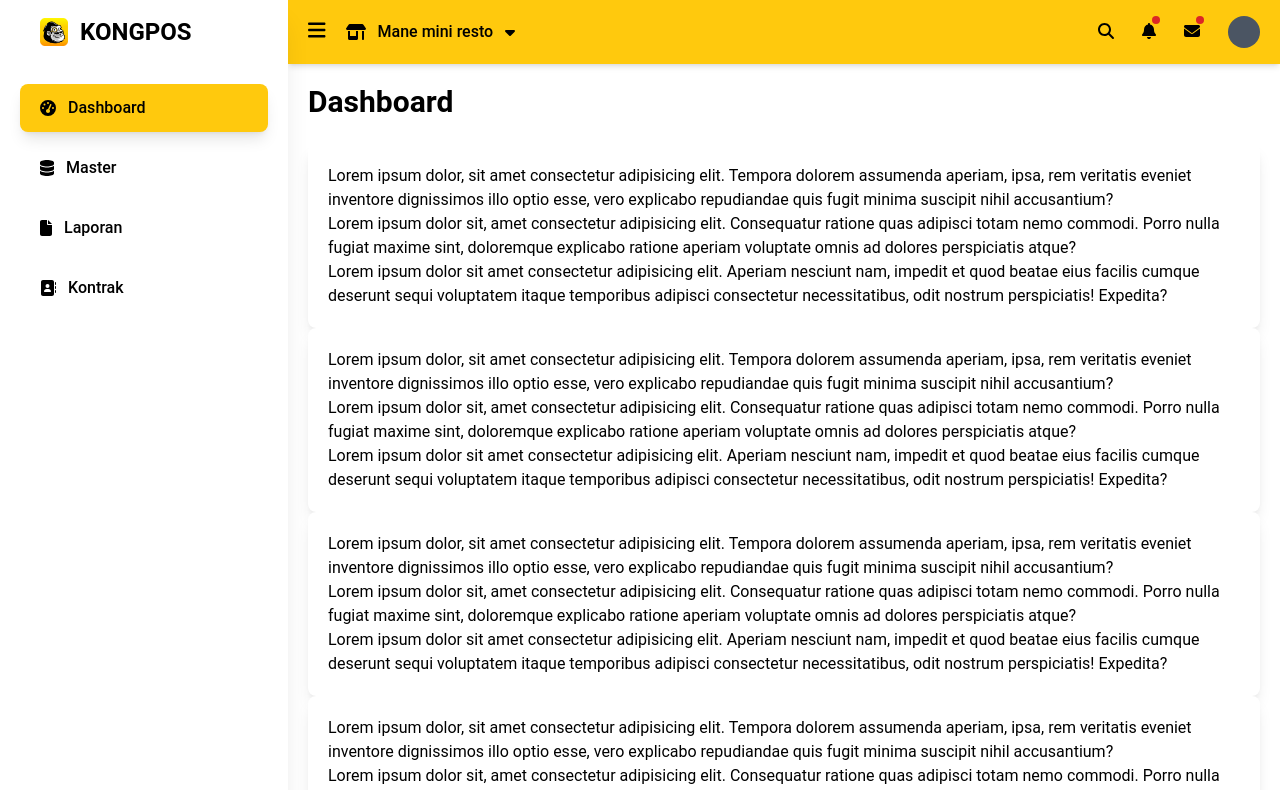
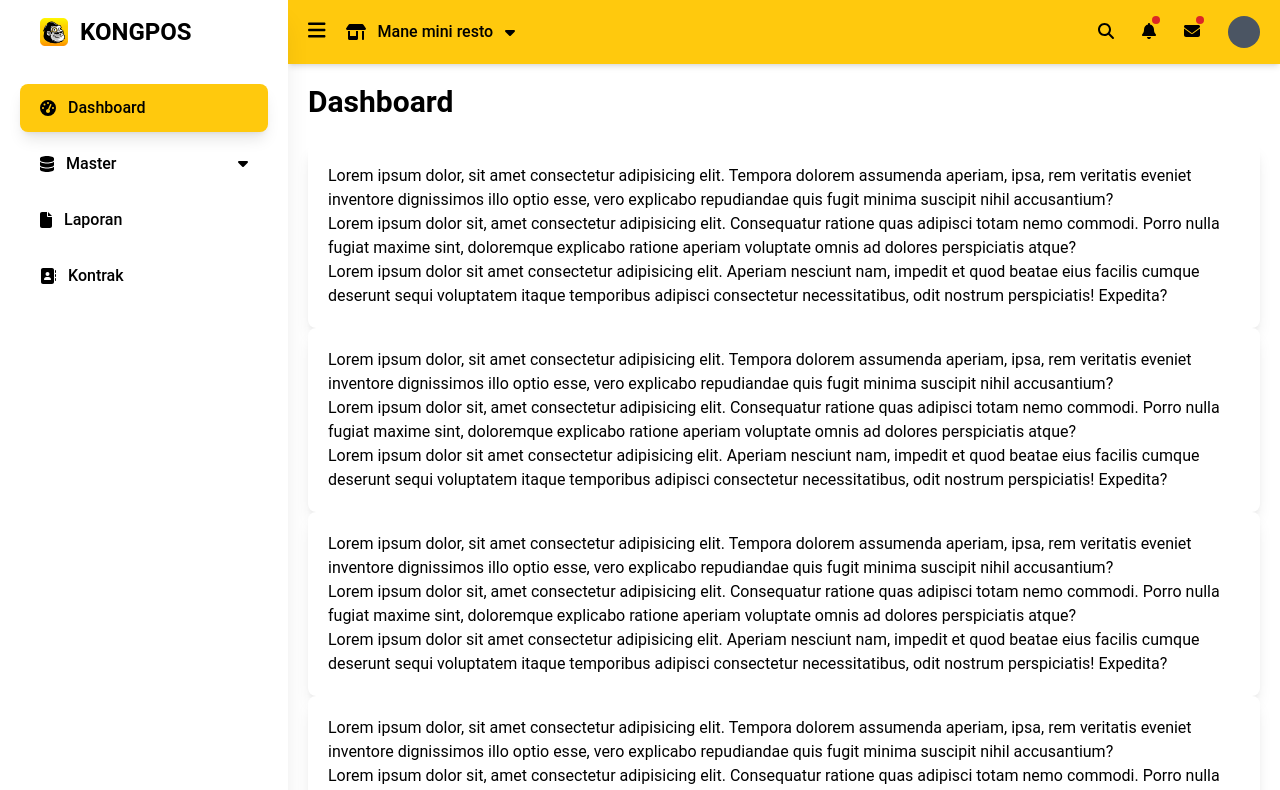
Before and after one commit to syhbandi/kongpos-app, a React (Create React App) app: page / in a window 1280 px wide. Shown: the top 790 px of the page. Built offline with nearby package versions, Linux system fonts and the light colour scheme.

Commit message:
add submenu

```diff
--- a/src/components/Sidebar.jsx
+++ b/src/components/Sidebar.jsx
@@ -9,12 +9,25 @@ import { FontAwesomeIcon } from "@fortawesome/react-fontawesome";
 import { useEffect, useState } from "react";
 import { useNavigate } from "react-router-dom";
 import logoKongpos from "../assets/logo-kongpos-app.png";
+import SidebarMenu from "./SidebarMenu";
 
 const Sidebar = ({ open, openMobile, setOpenMobile }) => {
   const [aktif, setAktif] = useState({});
   const [menus] = useState([
     { title: "dashboard", link: "/", icon: faTachometerAlt },
-    { title: "master", link: "master", icon: faDatabase },
+    {
+      title: "master",
+      link: "master",
+      icon: faDatabase,
+      subMenu: [
+        { title: "barang", link: "master/barang", icon: faDatabase },
+        {
+          title: "barang satuan",
+          link: "master/barangSatuan",
+          icon: faDatabase,
+        },
+      ],
+    },
     { title: "laporan", link: "laporan", icon: faFile },
     { title: "kontrak", link: "kontrak", icon: faContactBook },
   ]);
@@ -22,21 +35,24 @@ const Sidebar = ({ open, openMobile, setOpenMobile }) => {
 
   useEffect(() => {
     if (window.location.pathname !== "/") {
-      setAktif(
-        menus.find(
+      setAktif(() => {
+        const menuAktif = menus.find(
           (menu) => window.location.pathname.split("/")[1] === menu.link
-        )
         );
+
+        if (menuAktif.subMenu) {
+          return menuAktif.subMenu.find(
+            (sub) => window.location.pathname.slice(1) === sub.link
+          );
+        }
+
+        return menuAktif;
+      });
     } else {
       setAktif(menus[0]);
     }
   }, [menus]);
 
-  const navigasiMenu = (menu) => {
-    navigate(menu.link);
-    setAktif(menu);
-    setOpenMobile(false);
-  };
   return (
     <div
       className={`fixed  md:left-0 w-72 h-screen bg-white shadow-xl transition-all ease-in-out duration-300 ${
@@ -67,27 +83,18 @@ const Sidebar = ({ open, openMobile, setOpenMobile }) => {
       </div>
 
       {/* sidebar menus */}
-      <div>
-        <ul className="px-5 flex flex-col gap-3">
+      <ul className="px-5 flex flex-col">
         {menus.map((menu, index) => (
-            <li
+          <SidebarMenu
+            menu={menu}
             key={index}
-              className={`flex items-center px-5 py-3 font-medium cursor-pointer rounded-lg ${
-                menu.title === aktif.title ? "bg-[#ffc90d] shadow-lg" : ""
-              } ${!open && !openMobile ? "justify-center" : ""}`}
-              onClick={() => navigasiMenu(menu)}
-            >
-              <FontAwesomeIcon
-                icon={menu.icon}
-                className={`${open || openMobile ? "mr-3" : ""}`}
+            open={open}
+            openMobile={openMobile}
+            aktif={aktif}
+            setAktif={setAktif}
           />
-              <span className="capitalize">
-                {open || openMobile ? menu.title : ""}
-              </span>
-            </li>
         ))}
       </ul>
-      </div>
     </div>
   );
 };
--- /dev/null
+++ b/src/components/SidebarMenu.jsx
@@ -0,0 +1,59 @@
+import { faCaretDown, faCaretUp } from "@fortawesome/free-solid-svg-icons";
+import { FontAwesomeIcon } from "@fortawesome/react-fontawesome";
+import { useEffect } from "react";
+import { useState } from "react";
+import { useNavigate } from "react-router-dom";
+
+const SidebarMenu = ({ menu, aktif, open, openMobile, setAktif }) => {
+  const [subMenu, setSubMenu] = useState(false);
+  const navigate = useNavigate();
+  const navigasiMenu = (menu) => {
+    if (menu.subMenu) {
+      setSubMenu(!subMenu);
+      return;
+    }
+
+    navigate(menu.link);
+    setAktif(menu);
+  };
+
+  return (
+    <div className="select-none">
+      <div
+        className={`flex items-center px-5 py-3 font-medium cursor-pointer rounded-lg mb-2 ${
+          menu.title === aktif.title ? "bg-[#ffc90d] shadow-lg" : ""
+        }`}
+        onClick={(e) => navigasiMenu(menu)}
+      >
+        <FontAwesomeIcon
+          icon={menu.icon}
+          className={`${open || openMobile ? "mr-3" : ""}`}
+        />
+        <span className="capitalize">
+          {open || openMobile ? menu.title : ""}
+        </span>
+        <span className="ml-auto transition-all duration-300">
+          {menu.subMenu ? (
+            <FontAwesomeIcon icon={subMenu ? faCaretUp : faCaretDown} />
+          ) : null}
+        </span>
+      </div>
+      <div className="">
+        {menu.subMenu && subMenu
+          ? menu.subMenu.map((sub, index) => (
+              <SidebarMenu
+                menu={sub}
+                key={index}
+                open={open}
+                openMobile={openMobile}
+                aktif={aktif}
+                setAktif={setAktif}
+              />
+            ))
+          : null}
+      </div>
+    </div>
+  );
+};
+
+export default SidebarMenu;
```
Lines whose indentation alone changed are shown as unchanged.
